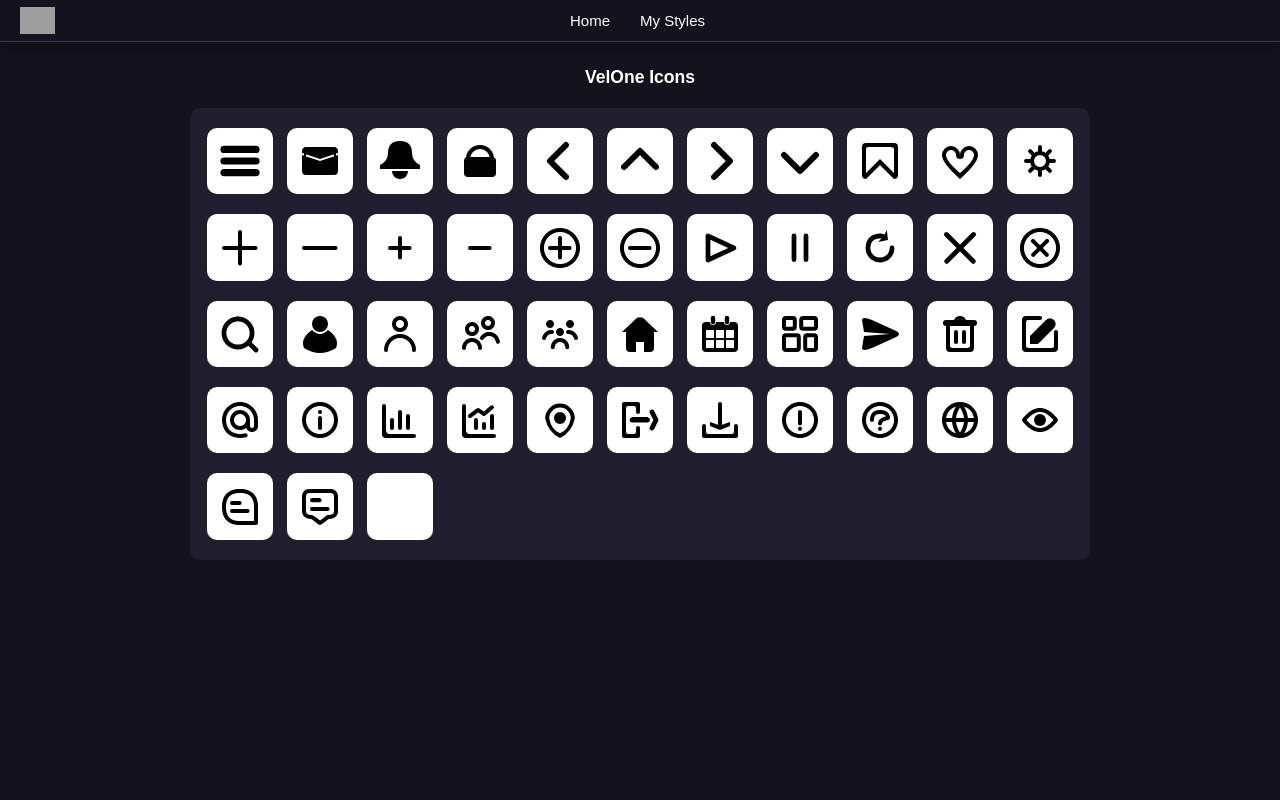
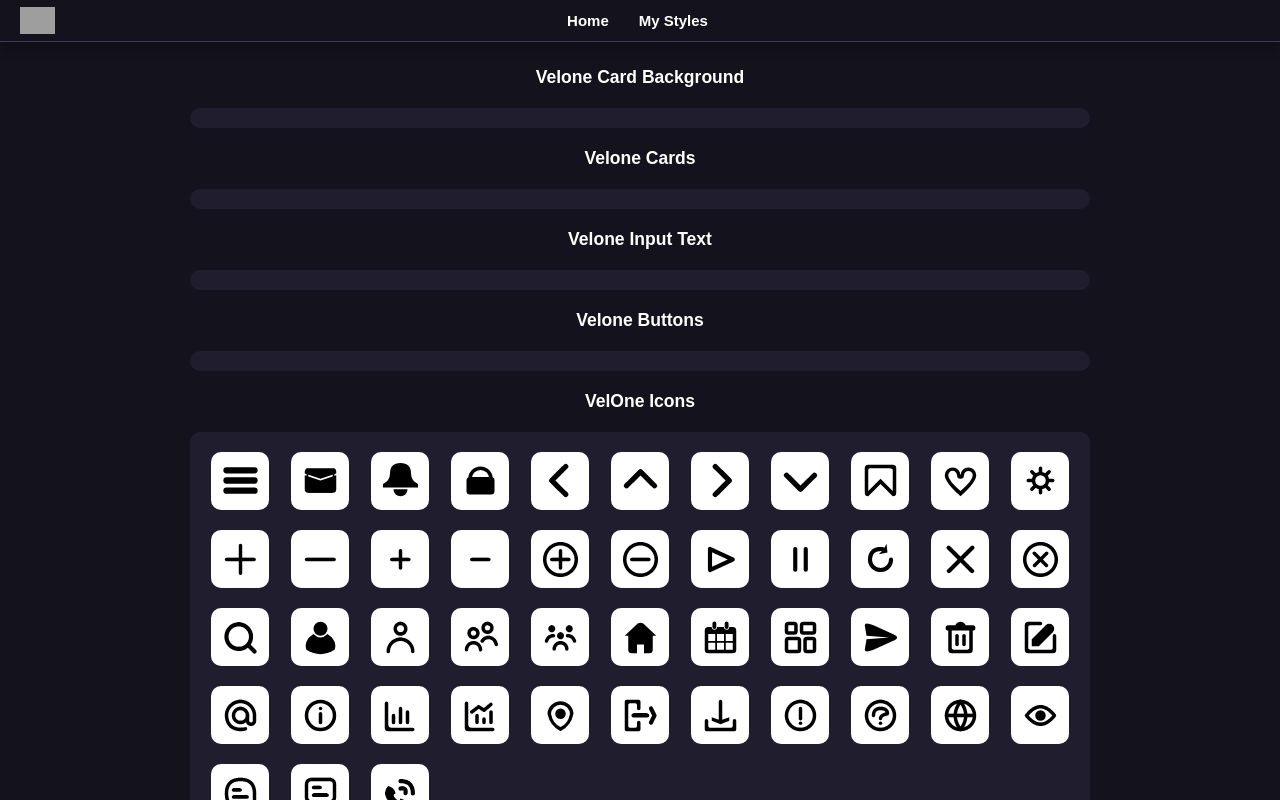
Before and after one commit to Lv1CR00K/react-test, a React (Vite) app: page /#Home in a window 1280 px wide. Both pictures are taken after a click on the item "My Styles". Built offline with nearby package versions, Linux system fonts and the light colour scheme; grey boxes are pictures that could not be loaded.

Commit message:
Home Page Fix Oct 13 2024

```diff
--- a/src/App.jsx
+++ b/src/App.jsx
@@ -13,22 +13,29 @@ export default function App(){
     const arrayOfIcons = () => {
         const typesOfIcons = ["menu", "mess", "bell", "pass", "left", "top", "right", "bottom", "bookmark", "heart", "setting", "add", "minus", "smallAdd", "smallMinus", "roundAdd", "roundMinus", "play", "pause", "retry",
             "times", "roundTimes", "search", "blackUser", "user", "twoUsers", "threeUsers", "home", "cale", "dashboard", "send", "trash", "edit", "atEmail", "info", "stats", "chart", "location", "logout", "download",
-            "exclamation", "question", "globe", "eye", "comment", "altComment", "roundCellNumber"];
+            "exclamation", "question", "globe", "eye", "comment", "altComment", "telephone"];
 
         return(
             <>
                 {typesOfIcons.map((iconName, iconIndex) => (
                     <TypeBody type="fcol" key={iconIndex}>
-                        <BtnIcons type={iconName} Mar={10} HW={40}/>
+                        <BtnIcons type={iconName} Mar={10} HW={35}/>
                     </TypeBody>
                 ))}
             </>
         );
     }
+
+    //FOR THE INFORMATIONS!
     const defText = "Lorem ipsum dolor sit amet consectetur adipisicing elit. Alias, maxime, a quae, ad assumenda quidem nulla repellendus sequi consequuntur dolorum iste unde dolores distinctio similique deleniti officia dicta asperiores reiciendis?";
-    const myProfile = "Recent graduate with a Bachelor's of Science in Information Technology with extensive knowledge in web development. Skilled in using vanilla CSS, HTML, JS, and PHP with the help of XAMPP. Currently studying React JS and trying to create my own styles, starting with icons using SVG paths.";
-    const myContacts = ["roundCellNumber/~/09266153663", "roundCellNumber/~/0993591749", "atEmail/~/jeanpakingan990@gmail.com",
-                        "globe/~/FaceBook/~/https://www.facebook.com/Lvl1Crook/", "globe/~/Linked In/~/https://www.linkedin.com/in/jean-cyrus-pakingan-a05264323/"];
+    const myProfile = "Recent graduate of Bachelor's of Science in Information Technology. Skilled in using vanilla CSS, HTML, JS, and PHP with the help of XAMPP. Currently studying React JS and trying to create my own styles, starting with icons using SVG paths.";
+    const myContacts = ["telephone/~/09266153663", "telephone/~/0993591749", "atEmail/~/jeanpakingan990@gmail.com",
+                        "globe/~/My Facebook/~/https://www.facebook.com/Lvl1Crook/", "globe/~/My Linked In/~/https://www.linkedin.com/in/jean-cyrus-pakingan-a05264323/"];
+    const myEducation = ["Senior High School - PMMS Las Piñas/~/Science, Technology, Engineering, and Mathematics (STEM)/~/2018-2020", "College - STI College Bacoor/~/Bachelor of Science in Information Technology (BSIT)/~/2020-2024"];
+    const myWorkExperience = ["Full-Stack Developer - Land Transportation Office (LTO) Bacoor District Office/~/Created a file management system in order for a faster file locating within file shelfs, booking system for files, archiving, and more./~/Feb 2024 - May 2024"];
+    const mySoftSkills = "Hello World! ❤️❤️❤️";
+
+    //FOR THE INFORMATIONS!
 
     const aboutMe = () => {
         return(
@@ -43,7 +50,7 @@ export default function App(){
                                     (() => {
                                         const linkName = iconValAry[0].replace("_", " ");
                                         return (
-                                            <a href={iconValAry[2]} style={{color: "lightblue", padding: "10px"}}>
+                                            <a target='_blank' href={iconValAry[2]} style={{color: "lightblue", padding: "10px", textDecoration: "underline"}}>
                                                 {iconValAry[1]}
                                             </a>
                                         );
@@ -59,8 +66,38 @@ export default function App(){
             </>
         );
     }
+
+    const showList = (listArray) => {
+        const dividerLi = (key) => {
+            if(key !== 0){
+                return(
+                    <BoxBody type="BG" objectStyle={{padding: "1px", "--whiteBg" : "var(--grayBg)", margin : "5px"}}></BoxBody>
+                );
+            }
+        }
+        return(
+            <>
+                {listArray.map((list, key) => {
+                    const listSlice = list.split("/~/");
+                    return(
+                        <>
+                            {dividerLi(key)}
+                            <li style={{margin: "5px 10px", textDecoration: "underline", fontSize: "20px"}}>
+                                {listSlice[0]}
+                            </li>
+                            <HeadsOne text={listSlice[1]} type="h4" objectStyle={{color: "white", fontSize: "14px", flex: "1", padding: "2px 37px 2px 37px"}}/>
+                            <HeadsOne text={listSlice[2]} type="p" objectStyle={{color:  "#c7c7c7", fontSize: "12px", flex: "1", padding: "2px 37px 5px 37px", fontWeight: "none"}}/>
+                        </>
+                    );
+                })}
+            </>
+        );
+    }
     let [getHash, setHash] = useState("");
     useEffect(() => {
+        if (!window.location.hash) {
+            window.location.hash = '#Home';
+        }
         setHash(window.location.hash.slice(1).replace(/%20/g, " "));
         const handleHashChange = () => {
             setHash(window.location.hash.slice(1).replace(/%20/g, " "));
@@ -72,38 +109,38 @@ export default function App(){
         <Header logo="./crookwork.png" itemsAry={["Home", "My Styles"]}/>
         <div className='middle_body'>
             <TypeBody addId="Home" type="fcol" bWidth={"900px"} objectStyle={{padding: "10px 0px 0px 0px", margin: "0px 10px"}}>
-            {getHash !== "My Styles" ? (
+            {getHash == "Home" ? (
                 <>
                     {/* PROFILE INTRODUCE */}
+                    <HeadsOne text="I introduce to you..." type="h3" objectStyle={{textAlign: "center", marginTop: "10px"}}/>
                     <BoxBody type="BGSha">
                         <TypeBody type="frow" addClassName=" profileMedia">
                             <TypeBody type="fcol" objectStyle={{flex: "1", padding: "0px 10px 10px 10px"}}>
                                 <HeadsOne text="Jean Cyrus L. Pakingan" type="h1" objectStyle={{textAlign: "center"}}/>
-                                <HeadsOne text={myProfile} type="p" objectStyle={{color: "#c7c7c7", fontSize: "18px"}}/>
+                                <HeadsOne text={myProfile} type="p" objectStyle={{color: "#c7c7c7", fontSize: "18px", padding: "10px 0px"}}/>
                             </TypeBody>
                             <img className='img_pfp' src="pfp.JPG"/>
                         </TypeBody>
                     </BoxBody>
 
-                    <HeadsOne text="My Contact and Place?" type="h3" objectStyle={{textAlign: "center", marginTop: "20px", scrollMarginTop: "60px"}}/>
+                    <HeadsOne text="You can contact me through..." type="h3" objectStyle={{textAlign: "center", marginTop: "20px", scrollMarginTop: "60px"}}/>
                     <BoxBody type="BG">
                         <TypeBody type={"grid"} objectStyle={{"--gMin": "300px"}}>
                             {aboutMe()}
                         </TypeBody>
                     </BoxBody>
 
-                    <HeadsOne text="Education" type="h3" objectStyle={{textAlign: "center", marginTop: "20px"}}/>
+                    <HeadsOne text="This is my educational background..." type="h3" objectStyle={{textAlign: "center", marginTop: "20px"}}/>
                     <BoxBody type="BGSha">
-                        <HeadsOne text={defText} type="h3" objectStyle={{color: "#c7c7c7"}}/>
+                        {showList(myEducation)}
                     </BoxBody>
 
-                    <HeadsOne text="Work Experience" type="h3" objectStyle={{textAlign: "center", marginTop: "20px"}}/>
+                    <HeadsOne text="Here are my work experience/s..." type="h3" objectStyle={{textAlign: "center", marginTop: "20px"}}/>
                     <BoxBody type="BGSha">
-                        <HeadsOne text="LTO Bacoor District Office - (Jan - May 2024)" type="h2" objectStyle={{textAlign: "left"}}/>
-                        <HeadsOne text={defText} type="h3" objectStyle={{color: "#c7c7c7", padding: "5px 5px 5px 40px"}}/>
+                        {showList(myWorkExperience)}
                     </BoxBody>
 
-                    <HeadsOne text="Hard Skills" type="h3" objectStyle={{textAlign: "center", marginTop: "20px"}}/>
+                    <HeadsOne text="These are my Hard Skills..." type="h3" objectStyle={{textAlign: "center", marginTop: "20px"}}/>
                     <TypeBody type="grid" objectStyle={{padding: "0px"}}>
                         <BBPicHolder title="PHP" src="php.png"/>
                         <BBPicHolder title="Javascript" src="js.png"/>
@@ -118,13 +155,37 @@ export default function App(){
                         <BBPicHolder title="Android Studio" src="android.png"/>
                     </TypeBody>
 
-                    <HeadsOne text="Soft Skills" type="h3" objectStyle={{textAlign: "center", marginTop: "20px"}}/>
+                    <HeadsOne text="And my Soft Skills (Personality)..." type="h3" objectStyle={{textAlign: "center", marginTop: "20px"}}/>
                     <BoxBody type="BG">
-                        <HeadsOne text={defText} type="h3" objectStyle={{color: "#c7c7c7"}}/>
+                        <HeadsOne text={mySoftSkills} type="h3" objectStyle={{color: "#c7c7c7"}}/>
                     </BoxBody>
                 </>
             ) : (
                 <>
+                    <HeadsOne text="Velone Card Background" type="h3" objectStyle={{textAlign: "center"}}/>
+                    <BoxBody type="BG">
+                        <TypeBody type={"grid"} objectStyle={{"--gMin": "75px"}}>
+                        </TypeBody>
+                    </BoxBody>
+
+                    <HeadsOne text="Velone Cards" type="h3" objectStyle={{textAlign: "center"}}/>
+                    <BoxBody type="BG">
+                        <TypeBody type={"grid"} objectStyle={{"--gMin": "75px"}}>
+                        </TypeBody>
+                    </BoxBody>
+
+                    <HeadsOne text="Velone Input Text" type="h3" objectStyle={{textAlign: "center"}}/>
+                    <BoxBody type="BG">
+                        <TypeBody type={"grid"} objectStyle={{"--gMin": "75px"}}>
+                        </TypeBody>
+                    </BoxBody>
+
+                    <HeadsOne text="Velone Buttons" type="h3" objectStyle={{textAlign: "center"}}/>
+                    <BoxBody type="BG">
+                        <TypeBody type={"grid"} objectStyle={{"--gMin": "75px"}}>
+                        </TypeBody>
+                    </BoxBody>
+
                     <HeadsOne text="VelOne Icons" type="h3" objectStyle={{textAlign: "center"}}/>
                     <BoxBody type="BG">
                         <TypeBody type={"grid"} objectStyle={{"--gMin": "75px"}}>
--- a/src/VelOne/crookwork.css
+++ b/src/VelOne/crookwork.css
@@ -109,6 +109,10 @@ h1,h2,h3,h4,p{
     text-align: var(--tAl);
     color: var(--txtColD);
     text-decoration: none;
+}ul, li{
+    text-align: var(--tAl);
+    color: var(--txtColD);
+    font-weight: bold;
 }
 /*------------------ TEXT ------------------*/
 
@@ -454,6 +458,13 @@ header{
 }
 /* FOR NON-TOGGLE CHART */
 
+/* FOR NON-TOGGLE TELEPHONE */
+[class*="_telephone"] path{
+    transform-origin: center;
+    transform: rotateZ(-45deg);
+}
+/* FOR NON-TOGGLE TELEPHONE */
+
 /* FOR NON-TOGGLE USER/S */
 .icn_user path,
 .icn_twoUsers path,
@@ -470,7 +481,6 @@ header{
 [class*="_altComment"] path,
 [class*="_comment"] path,
 [class*="_atEmail"] path,
-[class*="_roundCellNumber"] path,
 [class*="_eye"] path:nth-child(1){
     stroke-width: 10px !important;
     fill: none !important;
@@ -482,6 +492,7 @@ header{
 [class*="_play"] path,
 [class*="_pause"] path,
 [class*="_retry"] path:nth-child(1),
+[class*="_telephone"] path:not(:nth-child(1)),
 [class*="_logout"] path:not(:nth-child(1)){
     stroke-width: 12px !important;
     fill: none !important;
--- a/src/VelOne/crookwork_icon.jsx
+++ b/src/VelOne/crookwork_icon.jsx
@@ -284,10 +284,10 @@ export default function BtnIcons({ type, ocjs, Mar, HW, bRad, bgpa, addClassName
                 p1 = "M80 50 A1 1 0 1 1 20 50 Q21 21 50 20 Q55 20 60 22";
                 p2 = "M60 20 L45 35 L70 30 L67 5";
                 p3 = "";
-            }else if (type.includes("roundCellNumber")){
-                p1 = "";
-                p2 = "";
-                p3 = "";
+            }else if (type.includes("telephone")){
+                p1 = "M10 50 Q10 10 40 10 Q50 25 40 40 Q30 35 30 50 Q30 65 40 60 Q50 75 40 90 Q10 90 10 50";
+                p2 = "M60 40 Q75 50 60 60";
+                p3 = "M75 25 Q100 50 75 75";
             }else if (type.includes("book")){
                 p1 = "";
                 p2 = "";
```
